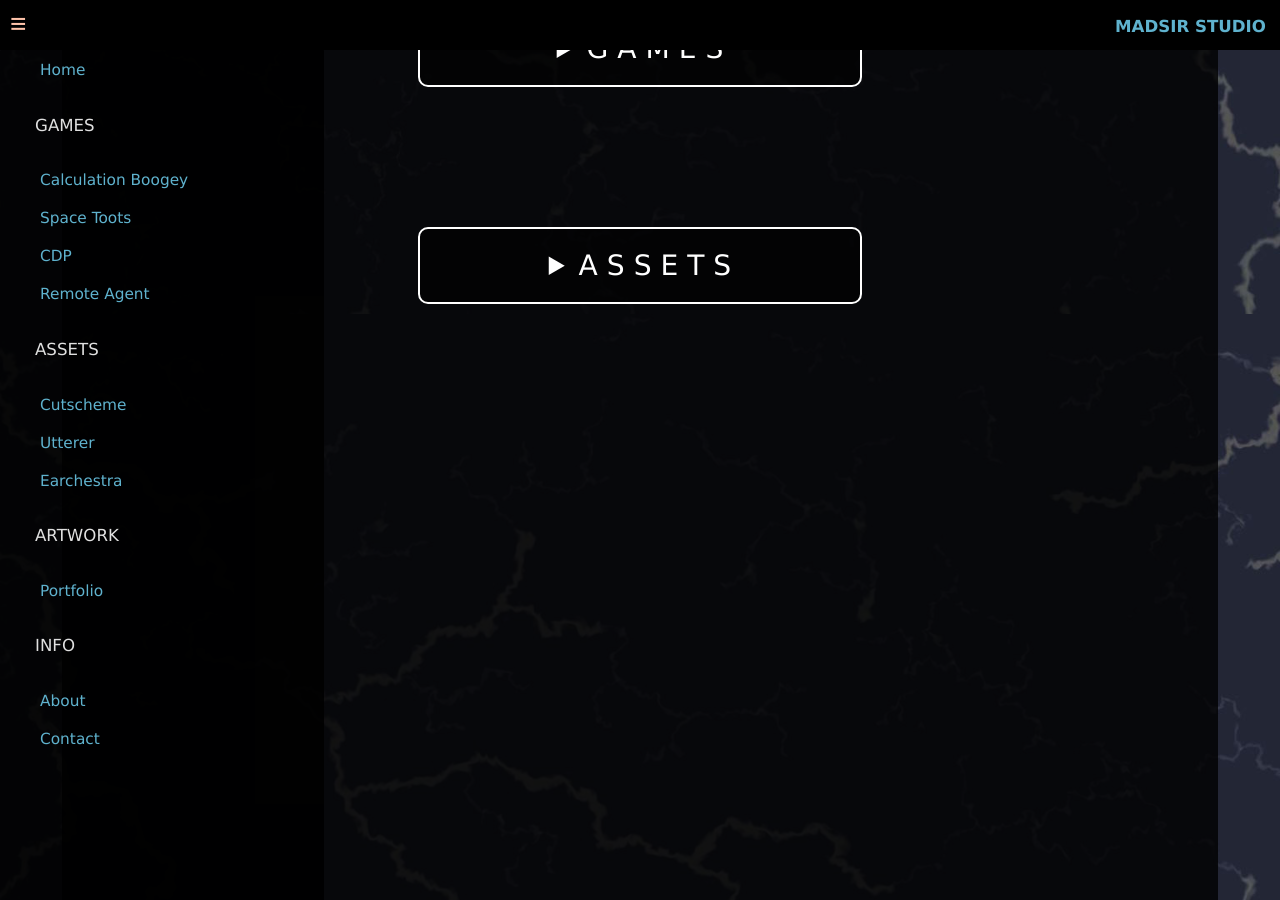
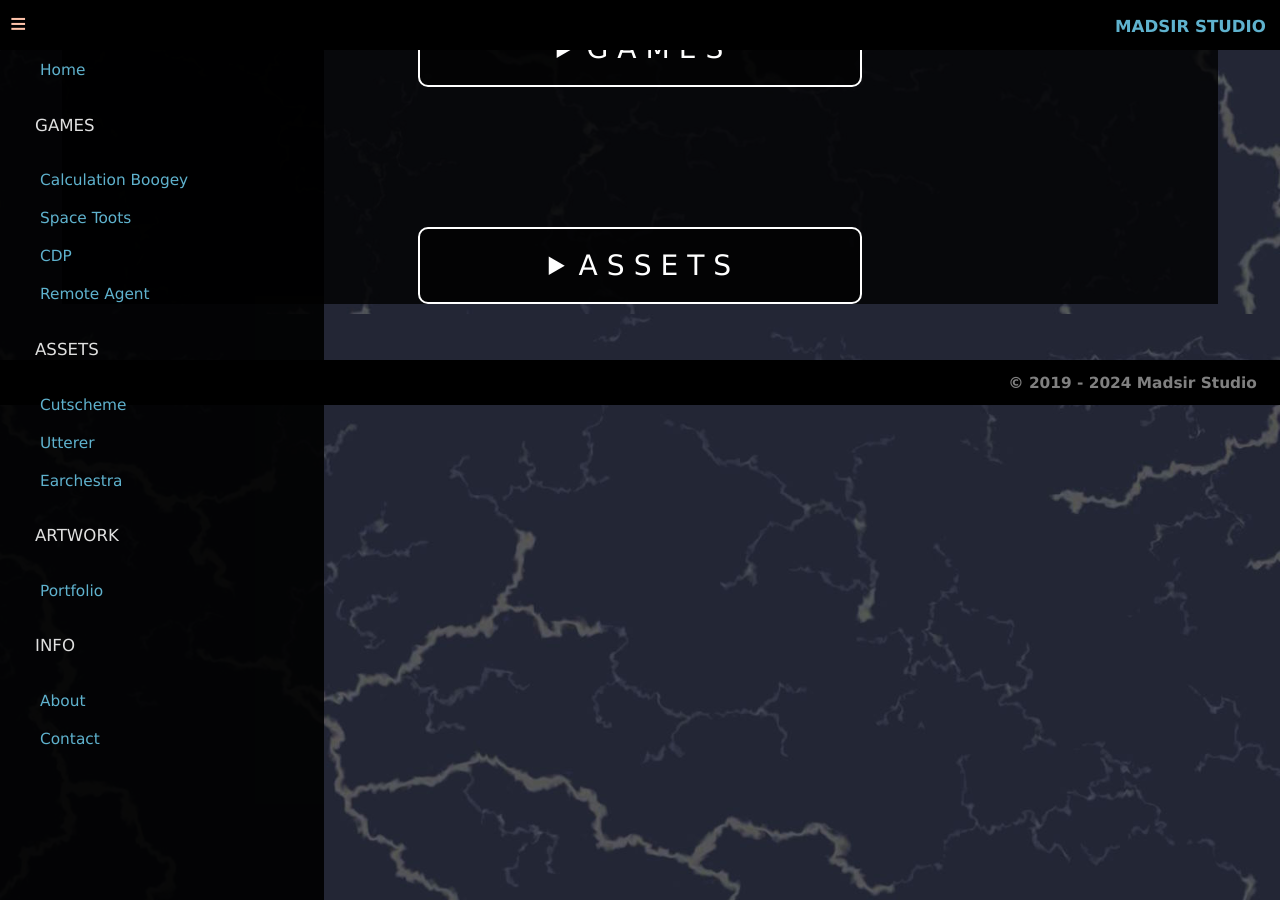
Before and after one commit to Madsir/madsirstudio.github.io, a Jekyll site: the page built from index.html, in a window 1280 px wide and 900 px high, scrolled down 586 px. Built offline with Jekyll 4.4.1, drawn with Linux system fonts in a browser that asks for light colours.

Commit message:
Update index.html

```diff
--- a/index.html
+++ b/index.html
@@ -6,7 +6,8 @@
 
 <!DOCTYPE html>
 <html>
-	<head>
+<head>
+</head>
 <style>
 body {
   height: 100%;
@@ -116,12 +117,9 @@
   margin-left: 2%;
   margin-right: 2%;
   margin-top: 10%;
-  margin-bottom: 20%;
-  padding-bottom: 100%;
 }
 
 </style>
-</head>
 <body>
 <div class="main">
 	<div class="centerdiv">
```
